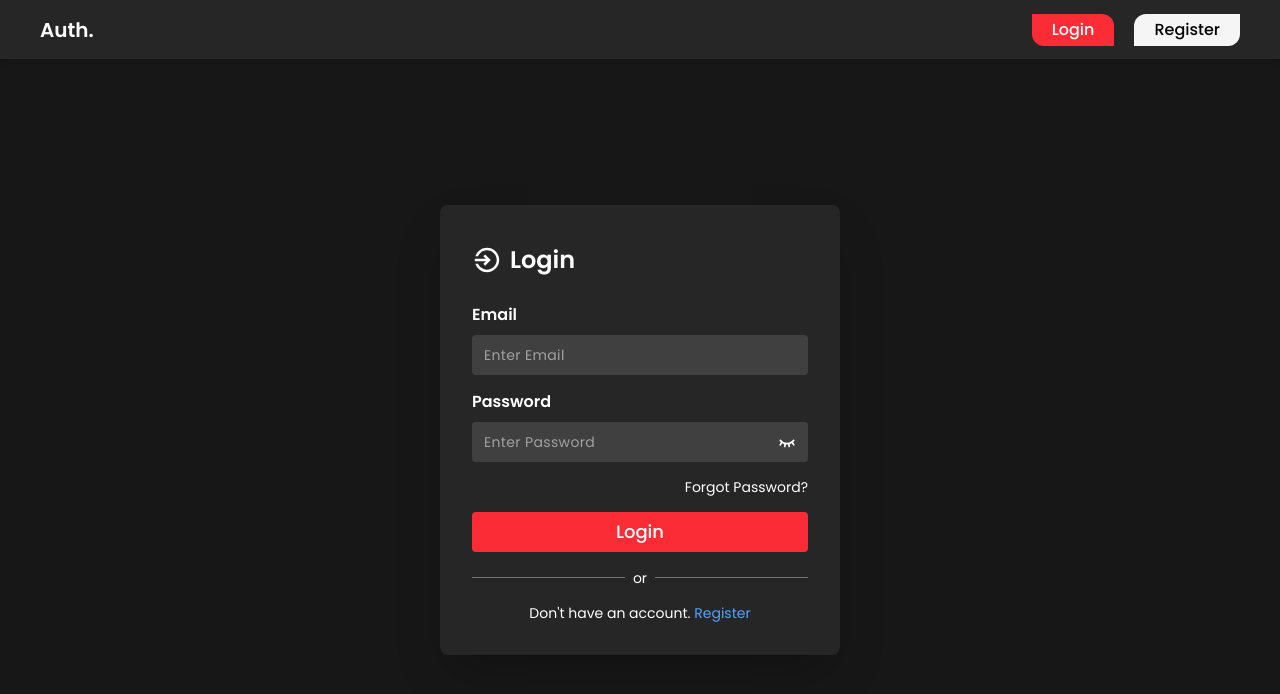
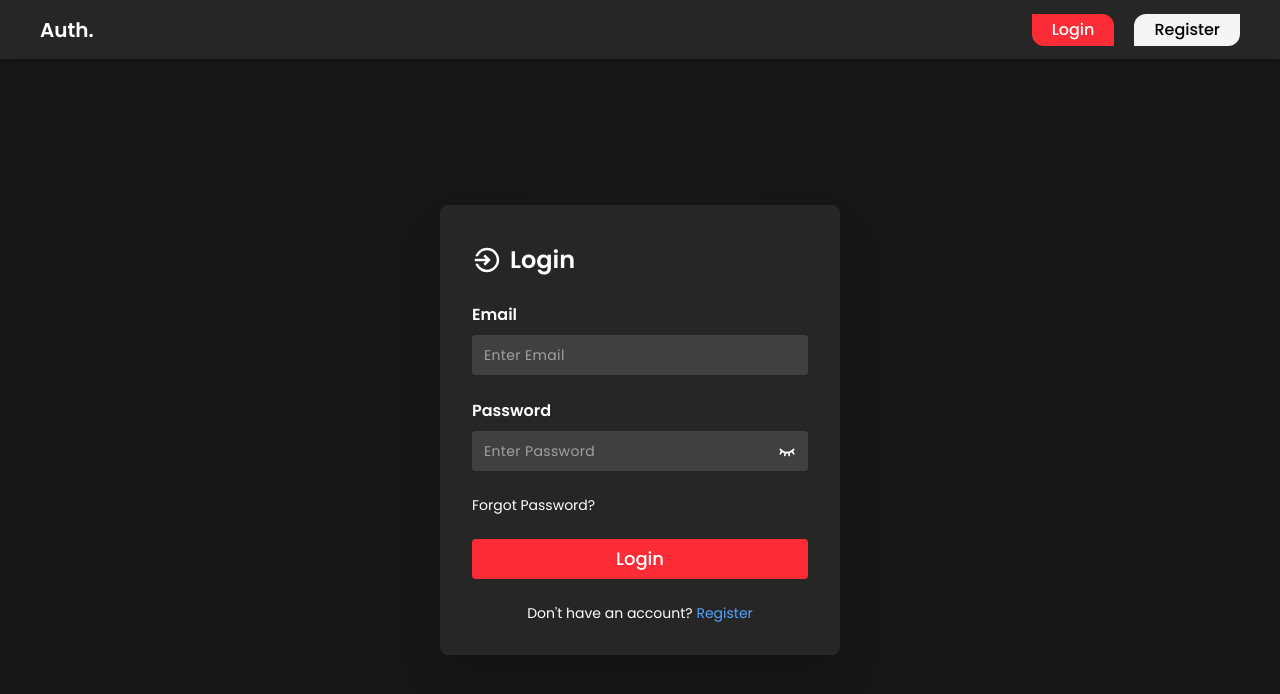
Before and after one commit to adarshpatilll/Auth., a React (Vite) app in the folder frontend/: page /login in a window 1280 px wide. Shown: the top 694 px of the page. Built offline with nearby package versions, Linux system fonts and the light colour scheme.

Commit message:
some fixes done in frontend & backend

```diff
--- a/frontend/src/App.jsx
+++ b/frontend/src/App.jsx
@@ -1,4 +1,4 @@
-import React, { useEffect, useState } from "react";
+import React from "react";
 import { Route, Routes } from "react-router-dom";
 
 import LoginPage from "./pages/LoginPage";
@@ -10,28 +10,31 @@ import NotFound from "./pages/NotFound";
 import ForgotPasswordPage from "./pages/ForgotPasswordFolder/ForgotPasswordPage";
 import ResetPasswordPage from "./pages/ForgotPasswordFolder/ResetPasswordPage";
 import OtpVerificationPage from "./pages/ForgotPasswordFolder/OtpVerificationPage";
+import { AuthProvider } from "./context/AuthContext";
 
 const App = () => {
 	return (
-		<div
-			className="h-screen w-full flex flex-col bg-neutral-900 text-white relative"
-			onContextMenu={(e) => e.preventDefault()}
-		>
+		<AuthProvider>
+			<div className="h-screen w-full flex flex-col bg-neutral-900 text-white relative">
 				<Navbar />
-
 				<Routes>
 					<Route path="/login" element={<LoginPage />} />
 					<Route path="/register" element={<RegisterPage />} />
-				<Route path="/forgot-password" element={<ForgotPasswordPage />} />
+					<Route
+						path="/forgot-password"
+						element={<ForgotPasswordPage />}
+					/>
 					<Route path="/reset-password" element={<ResetPasswordPage />} />
-				<Route path="/otp-verification" element={<OtpVerificationPage />} />
+					<Route
+						path="/otp-verification"
+						element={<OtpVerificationPage />}
+					/>
 					<Route path="/" element={<HomePage />} />
-
 					<Route path="*" element={<NotFound />} />
 				</Routes>
-
 				<Toastify />
 			</div>
+		</AuthProvider>
 	);
 };
 
--- a/frontend/src/components/Navbar.jsx
+++ b/frontend/src/components/Navbar.jsx
@@ -1,35 +1,23 @@
-import React, { useEffect, useState } from "react";
+import React, { useContext } from "react";
 import { NavLink, useNavigate } from "react-router-dom";
 import Axios from "../utils/Axios";
 import { toast } from "react-toastify";
+import { AuthContext } from "../context/AuthContext";
 
 const Navbar = () => {
 	const navigate = useNavigate();
-
-	const [isAuthenticated, setIsAuthenticated] = useState(
-		!!localStorage.getItem("token")
-	);
+	const { isAuthenticated, logout } = useContext(AuthContext);
 
 	const logoutHandler = async () => {
 		try {
-			const response = await Axios.post("/auth/logout");
-			toast.success(response.data.message);
-			localStorage.removeItem("token");
+			await Axios.post("/auth/logout");
+			logout();
+			toast.success("Logged out successfully!");
 			navigate("/login");
 		} catch (error) {
-			console.log(error);
-			toast.error(error.response.data.message);
+			toast.error(error.response?.data?.message || "Logout failed");
 		}
 	};
-
-	useEffect(() => {
-		const handleStorageChange = () => {
-			setIsAuthenticated(!!localStorage.getItem("token"));
-		};
-
-		window.addEventListener("storage", handleStorageChange);
-		return () => window.removeEventListener("storage", handleStorageChange);
-	}, []);
 
 	return (
 		<div className="w-full h-16 bg-neutral-800 flex justify-between items-center px-10 sticky top-0 left-0 shadow-md z-50">
--- /dev/null
+++ b/frontend/src/context/AuthContext.jsx
@@ -0,0 +1,28 @@
+import { createContext, useState, useEffect } from "react";
+
+export const AuthContext = createContext();
+
+export const AuthProvider = ({ children }) => {
+	const [isAuthenticated, setIsAuthenticated] = useState(false);
+
+	useEffect(() => {
+		const token = localStorage.getItem("token");
+		setIsAuthenticated(!!token);
+	}, []);
+
+	const login = (token) => {
+		localStorage.setItem("token", token);
+		setIsAuthenticated(true);
+	};
+
+	const logout = () => {
+		localStorage.removeItem("token");
+		setIsAuthenticated(false);
+	};
+
+	return (
+		<AuthContext.Provider value={{ isAuthenticated, login, logout }}>
+			{children}
+		</AuthContext.Provider>
+	);
+};
--- a/frontend/src/pages/LoginPage.jsx
+++ b/frontend/src/pages/LoginPage.jsx
@@ -1,17 +1,17 @@
-import React, { useEffect, useState } from "react";
+import React, { useEffect, useState, useContext } from "react";
 import Divider from "../components/Divider";
 import { useNavigate } from "react-router-dom";
 import { toast } from "react-toastify";
 import Axios from "../utils/Axios";
 import { IoMdLogIn } from "react-icons/io";
-import { PiEyeBold } from "react-icons/pi";
-import { PiEyeClosedBold } from "react-icons/pi";
+import { PiEyeBold, PiEyeClosedBold } from "react-icons/pi";
+import { AuthContext } from "../context/AuthContext";
 
 const LoginPage = () => {
 	const [email, setEmail] = useState("");
 	const [password, setPassword] = useState("");
 	const [showPassword, setShowPassword] = useState(false);
-
+	const { login } = useContext(AuthContext);
 	const navigate = useNavigate();
 
 	useEffect(() => {
@@ -24,21 +24,15 @@ const LoginPage = () => {
 		e.preventDefault();
 
 		try {
-			const response = await Axios.post("/auth/login", {
-				email,
-				password,
-			});
+			const response = await Axios.post("/auth/login", { email, password });
+
 			toast.success(response.data.message);
-			localStorage.setItem("token", response.data.data.token);
+			login(response.data.data.token); // ✅ Updates AuthContext
 			navigate("/");
 		} catch (error) {
 			console.log(error);
-			toast.error(error.response.data.message);
+			toast.error(error.response?.data?.message || "Login failed");
 		}
-	};
-
-	const handleForgotPassword = () => {
-		navigate("/forgot-password");
 	};
 
 	return (
@@ -91,14 +85,12 @@ const LoginPage = () => {
 						</div>
 					</div>
 
-					<div className="flex items-end flex-col gap-2">
-						<p
-							onClick={handleForgotPassword}
-							className="text-sm cursor-pointer hover:text-neutral-200 transition-colors"
-						>
-							Forgot Password?
-						</p>
-					</div>
+					<p
+						onClick={() => navigate("/forgot-password")}
+						className="text-sm cursor-pointer hover:text-neutral-200 transition-colors"
+					>
+						Forgot Password?
+					</p>
 
 					<div
 						onClick={handleSubmit}
@@ -107,17 +99,11 @@ const LoginPage = () => {
 						Login
 					</div>
 
-					<div className="flex justify-center items-center">
-						<Divider />
-						<p className="text-sm px-2">or</p>
-						<Divider />
-					</div>
-
 					<div className="text-sm text-center">
-						Don't have an account.{" "}
+						Don't have an account?{" "}
 						<span
 							onClick={() => navigate("/register")}
-							className="text-blue-400 text-sm text-center cursor-pointer transition-colors"
+							className="text-blue-400 cursor-pointer transition-colors"
 						>
 							Register
 						</span>
```
Also changed, not shown: 1 other file (tests, documents, lock files or other folders). Lines whose indentation alone changed are shown as unchanged.
